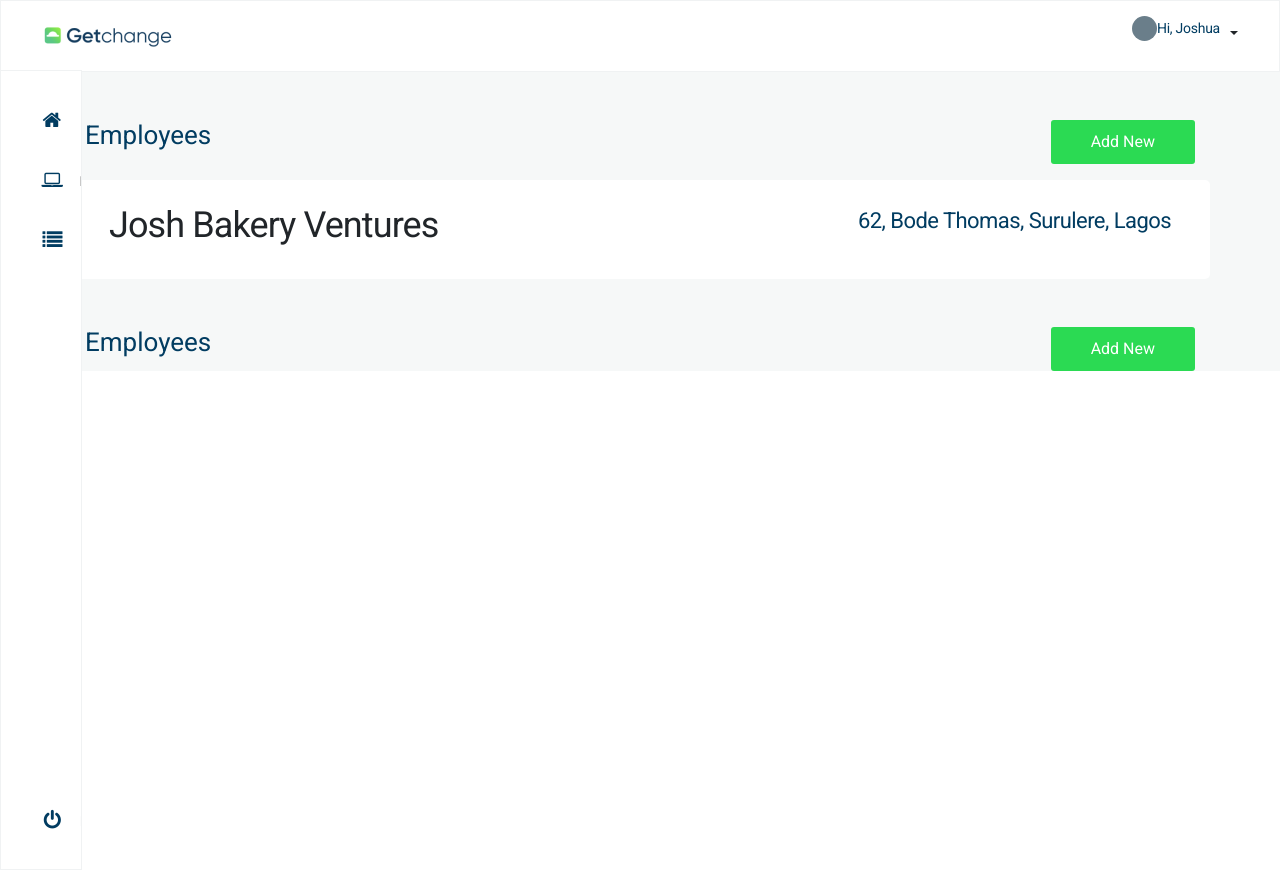
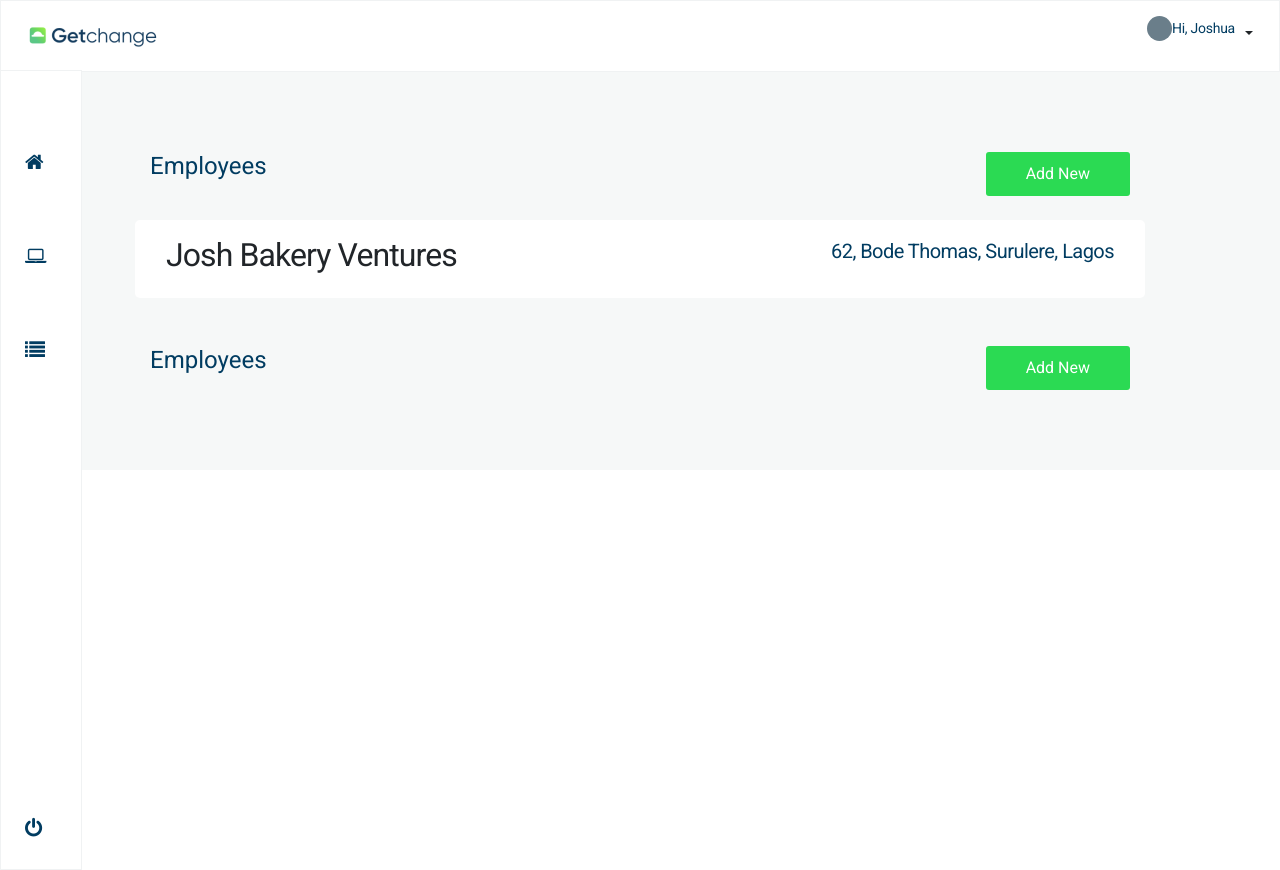
Before and after one commit to Alphajeez96/getChange, a Vue app in the folder Web/getchange/: page / in a window 1280 px wide. Built offline with nearby package versions, Linux system fonts and the light colour scheme.

Commit message:
optimized side bar and nav bar

```diff
--- a/Web/getchange/src/components/Home/employees.vue
+++ b/Web/getchange/src/components/Home/employees.vue
@@ -3,8 +3,8 @@
     <gnav></gnav>
     <sidebar></sidebar>
 
-    <div class="container">
-      <div class="row mt-5">
+    <div class="contain">
+      <div class="row">
         <div class="col-auto mr-auto header">
           <h5>Employees</h5>
         </div>
@@ -13,7 +13,7 @@
         </div>
       </div>
 
-      <div class="row mt-3 josh__bakery p-4">
+      <div class="row mt-4 josh__bakery p-3">
         <div class="col-auto mr-auto header">
           <h2>Josh Bakery Ventures</h2>
         </div>
@@ -46,14 +46,17 @@ export default {
 }
 </script>
 <style scoped>
+.contain{
+    padding:80px 150px
+}
 .header h5 {
   text-align: center;
   color: #013c61;
-  font-size: 26px;
+  font-size: 24px;
   font-family: 'Roboto', sans-serif;
 }
 .header h2 {
-  font-size: 36px;
+  font-size: 32px;
   font-weight: 500;
   font-family: 'Roboto', sans-serif;
 
@@ -64,6 +67,7 @@ export default {
   color: white;
   background-color: var(--main-bg-color);
   border: none;
+  font-size: 16px;
   padding: 10px 40px;
 }
 .add__btn :focus {
@@ -75,7 +79,7 @@ export default {
 }
 .address {
   font-weight: normal;
-  font-size: 22px;
+  font-size: 20px;
   letter-spacing: -0.55px;
   color: #013c61;
 
--- a/Web/getchange/src/components/Partials/navbar.vue
+++ b/Web/getchange/src/components/Partials/navbar.vue
@@ -1,7 +1,7 @@
 <template>
   <div>
     <header>
-      <section class="container-fluid">
+      <section class="c">
         <nav class="navbar navbar-expand-lg  navbar-light">
           <a class="navbar-brand" href="#">
             <img src="../../assets/Bitmap.png" alt="Logo" />
--- a/Web/getchange/src/components/Partials/sidebar.vue
+++ b/Web/getchange/src/components/Partials/sidebar.vue
@@ -64,7 +64,7 @@ position: relative;
 display: table-cell;
 width: 60px;
 height: 36px;
-text-align: center;
+    padding-top: 50px;
 vertical-align: middle;
 font-size:20px;
 color:  #013C61;
@@ -99,7 +99,7 @@ margin:7px 0;
 .main-menu li {
 position:relative;
 display:block;
-width:250px;
+width:255px;
 }
 
 .main-menu li>a {
```
